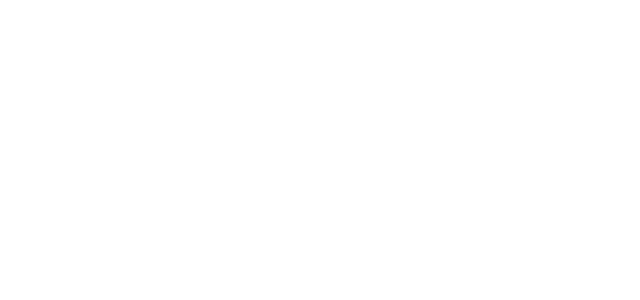
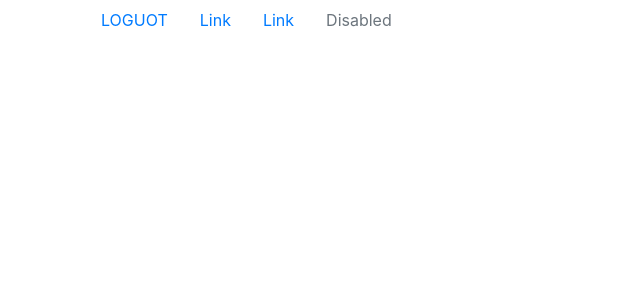
Before and after one commit to bofamj/Blog-App, a React (Create React App) app in the folder client/: page /blog in a window 1280 px wide. Before the commit this address had no page. Shown: the top 300 px of the page, without its empty margins (0-640 px from the left). Built offline with nearby package versions, Linux system fonts and the light colour scheme.

Commit message:
added the home page

```diff
--- a/client/src/App.css
+++ b/client/src/App.css
@@ -9,3 +9,8 @@
   color: inherit;
   text-decoration: inherit;
 }
+.link:hover{
+  color: inherit;
+  text-decoration: inherit;
+  transform: scale(1.7)
+}
--- a/client/src/App.js
+++ b/client/src/App.js
@@ -3,14 +3,16 @@ import './App.css';
 import Ragester from './components/Ragester';
 import Logen from './components/Logen';
 import Home from './pages/Home';
+import AllBlog from './pages/AllBlog';
 
 function App() {
   return (
     <BrowserRouter>
       <Routes>
-         <Route path="/" element={<Home />} />
-        <Route path="/ragester" element={<Ragester />} />
-        <Route path="/login" element={<Logen />} />
+          <Route path="/" element={<Home />} />
+          <Route path="/ragester" element={<Ragester />} />
+          <Route path="/login" element={<Logen />} />
+          <Route path="/blog" element={<AllBlog />} />
       </Routes>
     </BrowserRouter>
   );
--- a/client/src/components/Logen.js
+++ b/client/src/components/Logen.js
@@ -7,6 +7,7 @@ import 'bootstrap/dist/css/bootstrap.min.css';
 import {Container,Form,Button,Row,Col} from 'react-bootstrap';
 import axios from 'axios';
 import {login,reset} from '../app/features/userSlice'
+import { register } from './../app/features/userSlice';
 
 const API_URl = 'http://localhost:5001/api/v1/auth/login'
 
@@ -49,8 +50,11 @@ const handelSubmit = async (e)=>{
                             <Form.Label>Password</Form.Label>
                             <Form.Control type="password" placeholder="Password" onChange={(e)=>setPassword(e.target.value)} value={password} />
                         </Form.Group>
-                        <Button variant="primary" type="submit" >
+                        <Button variant="primary" type="submit" className='mr-5' >
                             Submit
+                        </Button>
+                        <Button variant="primary" type="submit"  >
+                            Register
                         </Button>
                     </Form>
                 </Col>
--- a/client/src/components/Ragester.js
+++ b/client/src/components/Ragester.js
@@ -34,9 +34,9 @@ const Ragester = () => {
         if(isError){
             console.log(massage)
         }
-        /* if(isSuccess || user){
-            navigate('/')
-        } */
+         if(isSuccess || user){
+            navigate('/blog')
+        }
         dispatch(reset())
     },[isError,isSuccess,user,dispatch,navigate,massage])
     const handelSubmit= (e)=>{
--- /dev/null
+++ b/client/src/pages/AllBlog.jsx
@@ -0,0 +1,46 @@
+import 'bootstrap/dist/css/bootstrap.min.css';
+import {Container,Button,Row,Col,Nav} from 'react-bootstrap';
+import {reset,logout} from '../app/features/userSlice';
+import { useNavigate } from 'react-router-dom';
+import {useSelector,useDispatch} from 'react-redux'
+
+
+const AllBlog = () => {
+const navigate = useNavigate()
+const dispatch = useDispatch()
+const {user}=useSelector((state)=>state.user)
+ const logOUt = ()=>{
+    dispatch(logout(user))
+    navigate('/')
+}
+
+  return (
+    <Container fluid="md">
+        <Nav
+            onSelect={(selectedKey) => alert(`selected ${selectedKey}`)}
+        >
+            <Nav.Item>
+                <Nav.Link  onClick={logOUt} >LOGUOT</Nav.Link>
+            </Nav.Item>
+            <Nav.Item>
+                <Nav.Link eventKey="link-1">Link</Nav.Link>
+            </Nav.Item>
+            <Nav.Item>
+                <Nav.Link eventKey="link-2">Link</Nav.Link>
+            </Nav.Item>
+            <Nav.Item>
+                <Nav.Link eventKey="disabled" disabled>
+                Disabled
+                </Nav.Link>
+            </Nav.Item>
+        </Nav>
+            <Row className="justify-content-md-center">
+                <Col xs lg="8">
+
+                </Col>
+            </Row>
+        </Container>
+  )
+}
+
+export default AllBlog
```
